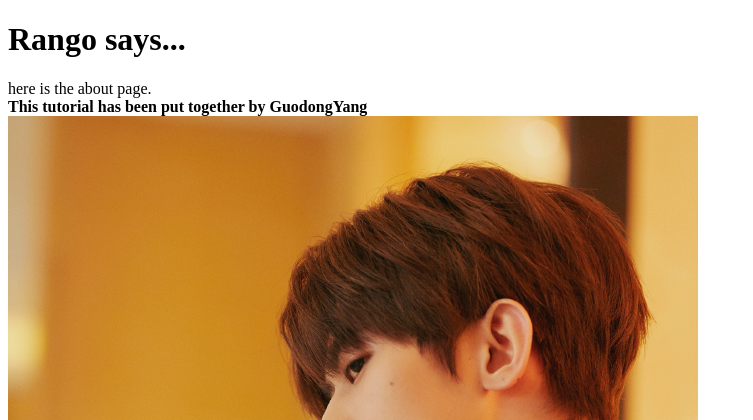
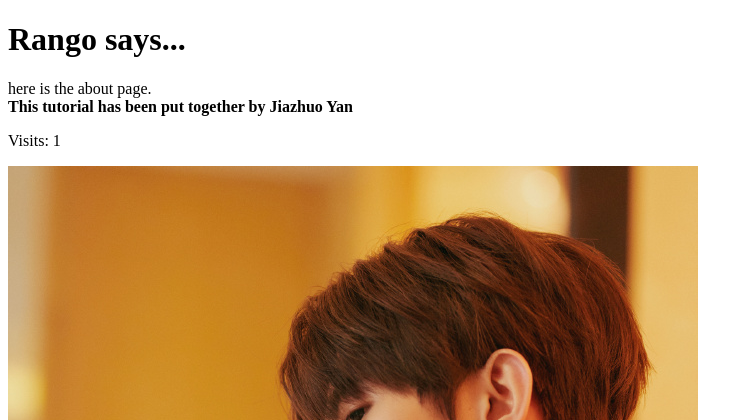
Before and after one commit to Yanjiazhuo/Rango_Application_2020, a Django app: page /rango/about/ in a window 1280 px wide. Shown: the top 420 px of the page, without its empty margins (0-753 px from the left). Run offline with Django 3.2, Linux system fonts and the light colour scheme; parts of the project's set-up code (start-up, migrations or seed data) failed here and were passed over.

Commit message:
Chapter-10

```diff
--- a/rango/views.py
+++ b/rango/views.py
@@ -7,12 +7,9 @@ from django.urls import reverse
 from rango.forms import UserForm, UserProfileForm
 from django.contrib.auth import authenticate, login, logout
 from django.contrib.auth.decorators import login_required
+from datetime import datetime
 
 def index(request):
-    # Query the database for a list of ALL categories currently stored. # Order the categories by no. likes in descending order.
-    # Retrieve the top 5 only - or all if less than 5.
-    # Place the list in our context_dict dictionary
-    # that will be passed to the template engine.
     category_list = Category.objects.order_by('-likes')[:5]
     page_list = Page.objects.order_by('-views')[:5]
     context_dict = {}
@@ -20,10 +17,18 @@ def index(request):
     context_dict['boldmessage'] = 'Crunchy, creamy, cookie, candy, cupcake!'
     context_dict['pages'] = page_list
     # Render the response and send it back!
+    visitor_cookie_handler(request)
     return render(request, 'rango/index.html', context_dict)
 
 def about(request):
-    return render(request,'rango/about.html')
+    # if request.session.test_cookie_worked():
+    # print("TEST COOKIE WORKED!")
+    # request.session.delete_test_cookie()
+    context_dict = {}
+    visitor_cookie_handler(request)
+    context_dict['visits'] = request.session['visits']
+
+    return render(request, 'rango/about.html', context=context_dict)
 
 def show_category(request, category_name_slug):
 
@@ -45,17 +50,11 @@ def add_category(request):
      # A HTTP POST?
      if request.method == 'POST':
          form = CategoryForm(request.POST)
-
-         # Have we been provided with a valid form?
          if form.is_valid():
              # Save the new category to the database.
              form.save(commit=True)
-             # Now that the category is saved, we could confirm this.
-             # For now, just redirect the user back to the index view.
              return redirect(reverse('rango:index'))
          else:
-             # The supplied form contained errors
-             # just print them to the terminal.
              print(form.errors)
      return render(request, 'rango/add_category.html', {'form': form})
 
@@ -93,8 +92,6 @@ def register(request):
     registered = False
     # If it's a HTTP POST, we're interested in processing from data.
     if request.method == 'POST':
-        # Attempt to grab information from the raw form information.
-        # Note that we make use of both UserForm and UserProfileForm.
         user_form = UserForm(request.POST)
         profile_form = UserProfileForm(request.POST)
 
@@ -109,7 +106,6 @@ def register(request):
             if 'pictur' in request.FILES:
                 profile.picture = request.FILES['picture']
 
-            # Now we save the UserProfile model instance.
             profile.save()
             registered = True
         else:
@@ -117,8 +113,6 @@ def register(request):
     else:
         user_form = UserForm()
         profile_form = UserProfileForm()
-
-    # Render the template depending on the context.
     return render(request,
                   'rango/register.html',
                   context = {'user_form': user_form,
@@ -128,56 +122,49 @@ def register(request):
 def user_login(request):
     # If the request is a HTTP POST, try to pull out the relevant information.
     if request.method == 'POST':
-        # Gather the username and password provided by the user.
-        # This information is obtained from the login form.
-        # We use request.POST.get('<variable>') as opposed
-        # to request .POST['<variable>'], because the
-        # request.POST.get('<variable>') returns None if the
-        # value dose not exist, while request.POST['<variable>']
-        # will raise a KeyError exception.
         username = request.POST.get('username')
         password = request.POST.get('password')
-
-        # Use Django's machinery to attempt to see if the username/password
-        # combination is valid - a User object is returned if it is.
         user = authenticate(username=username, password=password)
-
-        # If we have a User object, the details are correct.
-        # If None (Python's way of representing the absence of a value), no user
-        # with matching credentials was found.
         if user:
-            # Is the account active? It could have been disabled.
             if user.is_active:
-                # If the account is valid and active, we can log the user in.
-                # We'll send the user back to the homepage.
                 login(request, user)
                 return redirect(reverse('rango:index'))
             else:
-                # An inactive account was used - no logging in!
                 return HttpResponse("Your Rango account is disabled.")
         else:
-            # Bad login details were provided. So we can't log the user in.
             print(f"Invalid login details: {username}, {password}")
             return HttpResponse("Invalid login details supplied.")
-
-    # The request is not a HTTP POST, so display the login form.
-    # This scenario would most likely be a HTTP GET.
     else:
-        # No context variables to pass to the template system, hence the
-        # blank dictionary object...
         return render(request, 'rango/login.html')
-
 
 @login_required
 def restricted(request):
     # return HttpResponse("Since you're logged in, you can see this text!")
      return render(request, 'rango/restricted.html')
-
-# Use the login_required() decorator to ensure only those logged in can
-# access the view.
 @login_required
 def user_logout(request):
     #Since we know the user is logged in, we can now just log them out.
     logout(request)
-    # Take the user back to homepage.
     return redirect(reverse('rango:index'))
+def visitor_cookie_handler(request):
+    visits = int(get_server_side_cookie(request, 'visits', '1'))
+
+    last_visit_cookie = get_server_side_cookie(request,
+                                                'last_visit',
+                                                str(datetime.now()))
+
+    last_visit_time = datetime.strptime(last_visit_cookie[:-7],
+                                            '%Y-%m-%d %H:%M:%S')
+    if (datetime.now() - last_visit_time).days > 0:
+        visits = visits + 1
+        request.session['last_visit'] = str(datetime.now())
+    else:
+        request.session['last_visit'] = last_visit_cookie
+
+    request.session['visits'] = visits
+
+def get_server_side_cookie(request, cookie, default_val=None):
+    val = request.session.get(cookie)
+    if not val:
+        val = default_val
+    return val
--- a/templates/rango/about.html
+++ b/templates/rango/about.html
@@ -11,11 +11,12 @@
 <h1>Rango says...</h1>
 <div>
 	here is the about page.<br />
-	<strong>This tutorial has been put together by GuodongYang</strong><br />
+	<strong>This tutorial has been put together by Jiazhuo Yan</strong><br />
+	<p>Visits: {{ visits }}</p>
 </div>
 
 <div>
-	<img src="{% static 'images/rango.jpg' %}" alt="Picture of Rango" />
+	<img src="{% static 'images/rango.jpg' %}" alt="Picture of my favourite idol" />
 	<img src="{{MEDIA_URL}}cat.jpg" alt="Picture of a Cat" />
 </div>
 {% endblock %}
```
